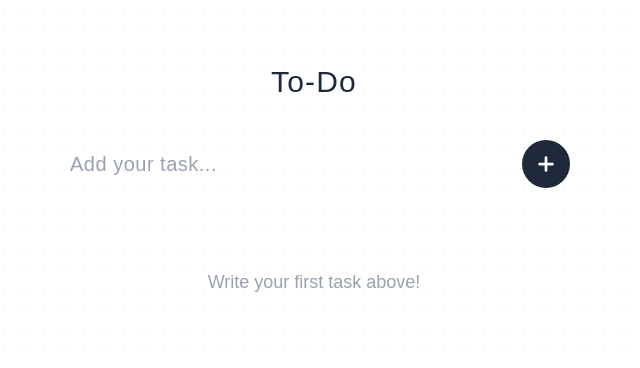
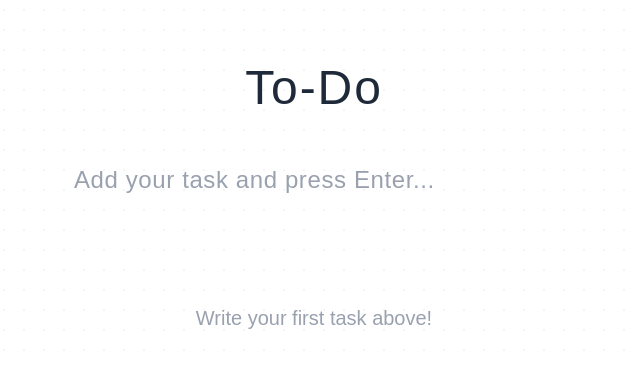
Before and after one commit to snanpmk/sample-next-app, a Next.js app: page / in a window 1280 px wide. Shown: the top 368 px of the page, without its empty margins (326-966 px from the left). Built offline with nearby package versions, Linux system fonts and the light colour scheme; a web font is replaced by a local one.

Commit message:
some minor fixes

```diff
--- a/app/page.tsx
+++ b/app/page.tsx
@@ -1,8 +1,8 @@
 "use client";
 
-import { Plus, Trash2 } from "lucide-react";
+import { Trash2 } from "lucide-react";
 import { Single_Day } from "next/font/google";
-import { useState, useEffect, ChangeEvent, FormEvent } from "react";
+import { useState, useEffect, ChangeEvent, KeyboardEvent } from "react";
 
 // Define the Todo type
 interface Todo {
@@ -25,9 +25,7 @@ export default function Home() {
     if (saved) {
       try {
         setTodos(JSON.parse(saved));
-      } catch (e) {
-        // Ignore JSON parse errors
-      }
+      } catch {}
     }
   }, []);
 
@@ -58,6 +56,14 @@ export default function Home() {
     setTodos(todos.filter((_, i) => i !== idx));
   };
 
+  // Handle Enter key on input to add todo
+  const handleKeyDown = (e: KeyboardEvent<HTMLInputElement>) => {
+    if (e.key === "Enter") {
+      e.preventDefault();
+      addTodo();
+    }
+  };
+
   return (
     <main
       className={
@@ -73,7 +79,7 @@ export default function Home() {
     >
       <h1
         className="
-          text-2xl sm:text-3xl mb-8 sm:mb-10 font-handwritten text-gray-800 tracking-wider text-center
+          text-4xl sm:text-5xl mb-8 sm:mb-10 font-handwritten text-gray-800 tracking-wider text-center
         "
         style={{ letterSpacing: "0.04em" }}
       >
@@ -82,15 +88,12 @@ export default function Home() {
 
       <form
         className="flex gap-2 mb-10 sm:mb-12 w-full max-w-md sm:max-w-lg"
-        onSubmit={(e: FormEvent<HTMLFormElement>) => {
-          e.preventDefault();
-          addTodo();
-        }}
+        onSubmit={(e) => e.preventDefault()} // prevent default here, adding only on enter key handler
       >
         <input
           className="
-            flex-1 py-2 px-3 rounded-lg border-0
-            bg-transparent font-handwritten text-base sm:text-xl tracking-wide
+            flex-1 py-3 px-4 rounded-lg border-0
+            bg-transparent font-handwritten text-lg sm:text-2xl tracking-wide
             focus:outline-none
             placeholder:text-gray-400
           "
@@ -98,36 +101,24 @@ export default function Home() {
           onChange={(e: ChangeEvent<HTMLInputElement>) =>
             setInput(e.target.value)
           }
-          placeholder="Add your task..."
+          placeholder="Add your task and press Enter..."
           aria-label="Add your task"
           autoComplete="off"
+          onKeyDown={handleKeyDown}
         />
-        <button
-          className="
-            bg-gray-800 text-white p-2 rounded-full
-            hover:bg-gray-700 transition
-            flex items-center justify-center
-            w-10 h-10
-            sm:w-12 sm:h-12
-          "
-          type="submit"
-          aria-label="Add todo"
-        >
-          <Plus size={22} strokeWidth={3} />
-        </button>
       </form>
 
-      <ul className="w-full max-w-md sm:max-w-lg flex flex-col gap-4">
+      <ul className="w-full max-w-md sm:max-w-lg flex flex-col gap-6">
         {todos.map((todo, idx) => (
           <li key={idx} className="flex items-center group select-none">
             <span
               className={`
-                flex-1 cursor-pointer font-handwritten text-base sm:text-xl
+                flex-1 cursor-pointer font-handwritten text-lg sm:text-2xl
                 transition
                 ${
                   todo.completed
                     ? "line-through text-[#b4b4b4] opacity-70"
-                    : "text-gray-500"
+                    : "text-gray-700"
                 }
               `}
               onClick={() => toggleCompleted(idx)}
@@ -146,20 +137,20 @@ export default function Home() {
             </span>
             <button
               className="
-                text-red-300 hover:text-red-600 ml-3 transition
+                text-red-400 hover:text-red-700 ml-4 transition
                 opacity-0 group-hover:opacity-100
-                w-7 h-7 sm:w-8 sm:h-8
+                w-8 h-8 sm:w-9 sm:h-9
                 flex items-center justify-center
               "
               onClick={() => removeTodo(idx)}
               aria-label={`Delete todo ${todo.text}`}
             >
-              <Trash2 size={18} />
+              <Trash2 size={20} />
             </button>
           </li>
         ))}
         {todos.length === 0 && (
-          <li className="text-center text-gray-400 py-8 font-handwritten text-base sm:text-lg">
+          <li className="text-center text-gray-400 py-12 font-handwritten text-lg sm:text-xl">
             Write your first task above!
           </li>
         )}
```
Also changed, not shown: public/manifest.json (added).
